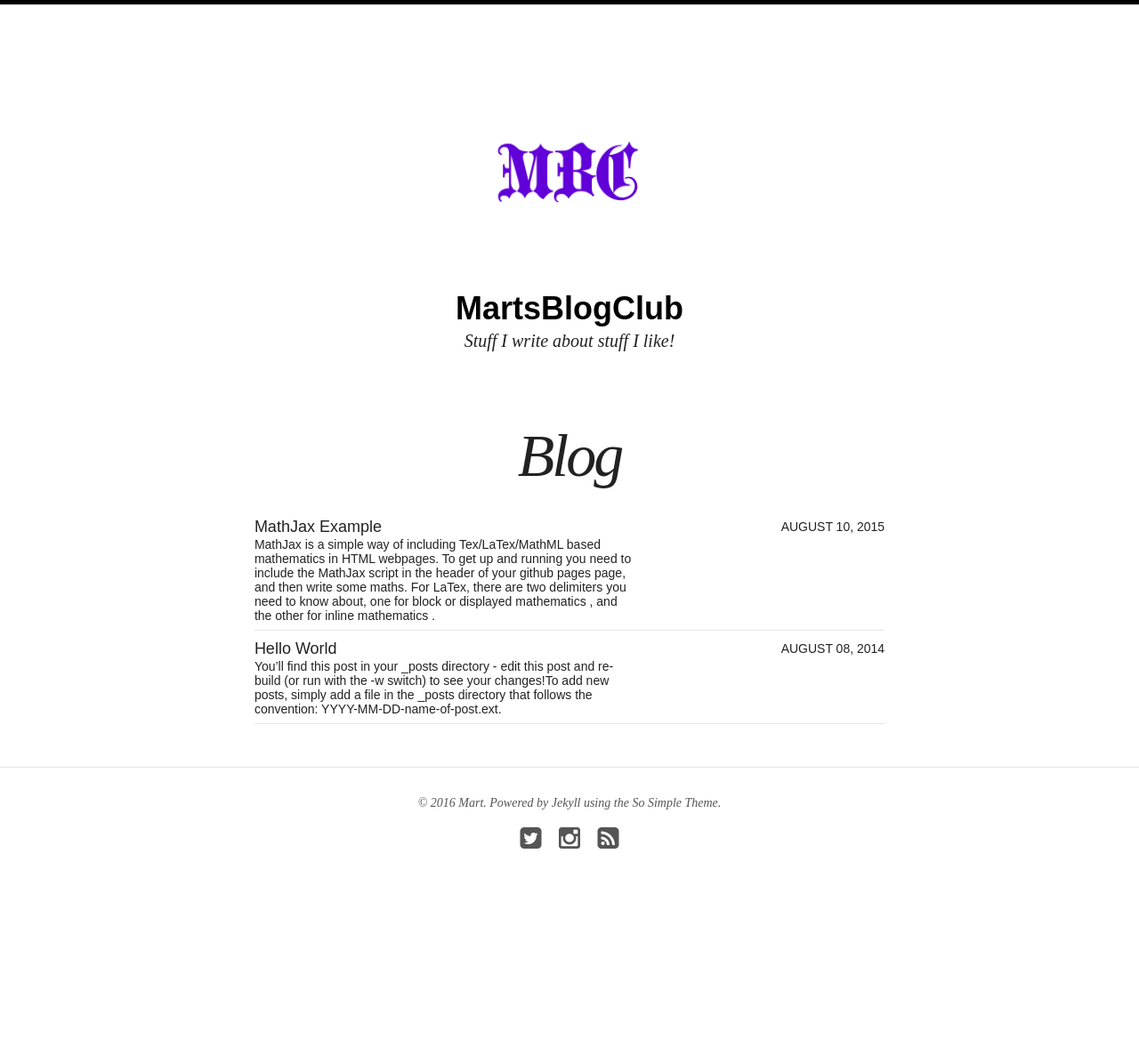
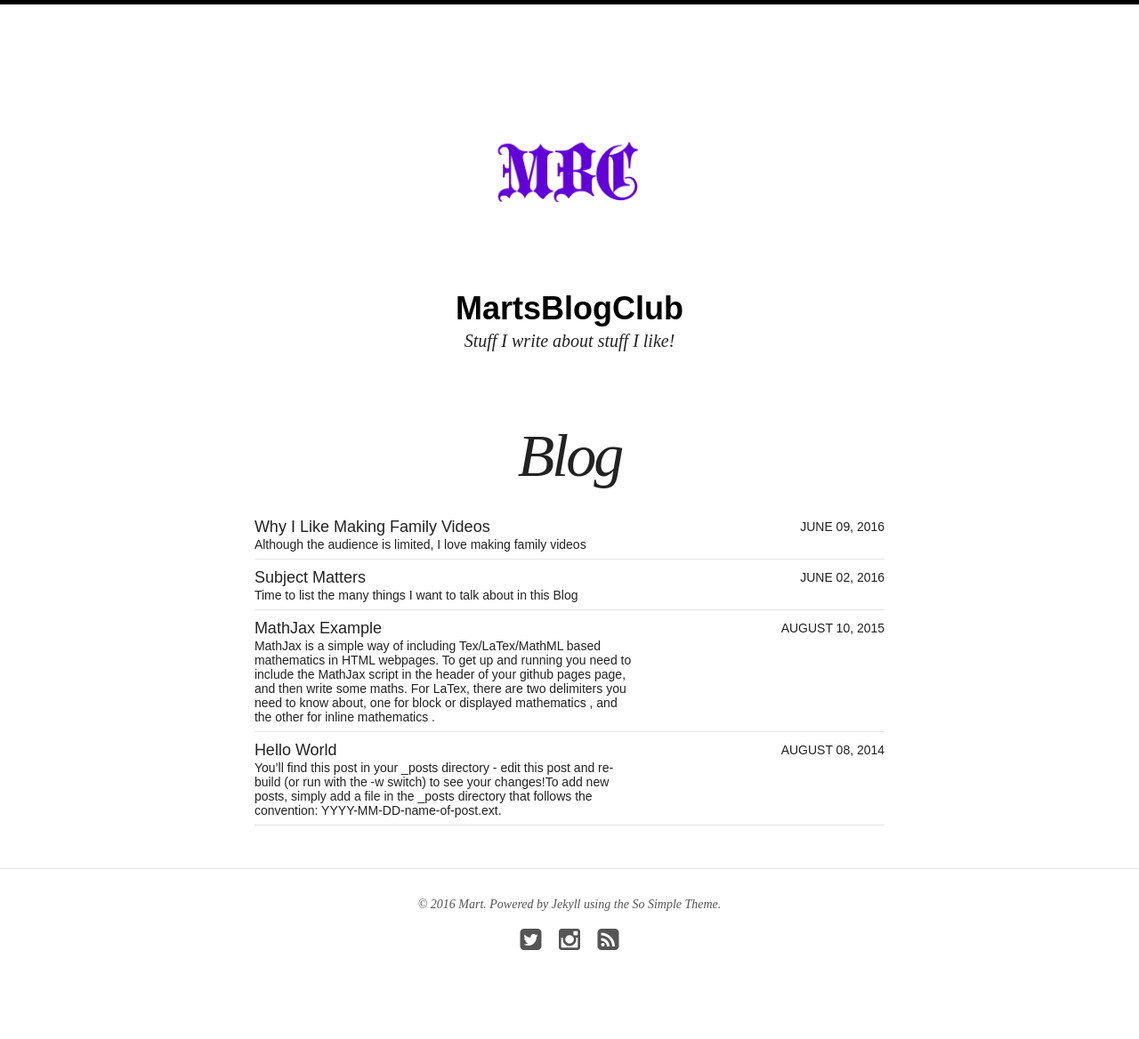
Before and after one commit to dawsneyland/dawsneyland.github.io, a Jekyll site: the page built from blog/index.md, in a window 1280 px wide. Shown: the whole page at 89% size. Built offline with Jekyll 4.4.1, drawn with Linux system fonts in a browser that asks for light colours; nearby versions of some CDN libraries; before the commit the page ends 1054 px from its top, so only the background shows below that.

Commit message:
Remove articles nav

```diff
--- a/_data/navigation.yml
+++ b/_data/navigation.yml
@@ -3,8 +3,8 @@
 - title: About
   url: /about/
 
-- title: Articles
-  url: /articles/
+#- title: Articles
+#  url: /articles/
 
 - title: Blog
   url: /blog/
--- a/_posts/articles/2016-06-02-subject-matters.md
+++ b/_posts/blog/2016-06-02-subject-matters.md
@@ -2,7 +2,7 @@
 layout: post
 title: "Subject Matters"
 excerpt: "Time to list the many things I want to talk about in this Blog"
-categories: articles
+categories: blog
 tags: blog
 modified: 2016-06-02
 image:
--- a/_posts/articles/2016-06-09-why-i-like-to-make-family-videos.md
+++ b/_posts/blog/2016-06-09-why-i-like-to-make-family-videos.md
@@ -2,7 +2,7 @@
 layout: post
 title: "Why I Like Making Family Videos"
 excerpt: "Although the audience is limited, I love making family videos"
-categories: articles
+categories: blog
 tags: [family, filmmaking]
 modified: 2016-06-09
 image:
```
